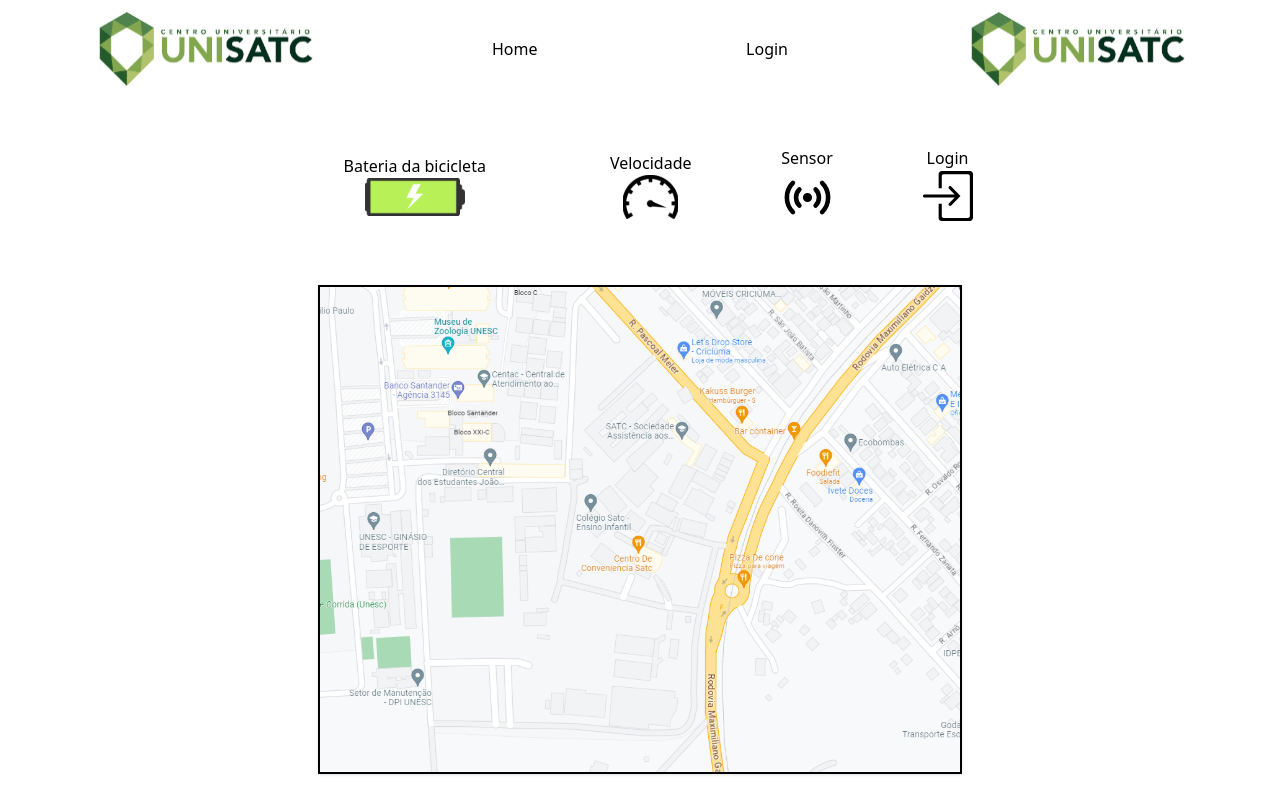
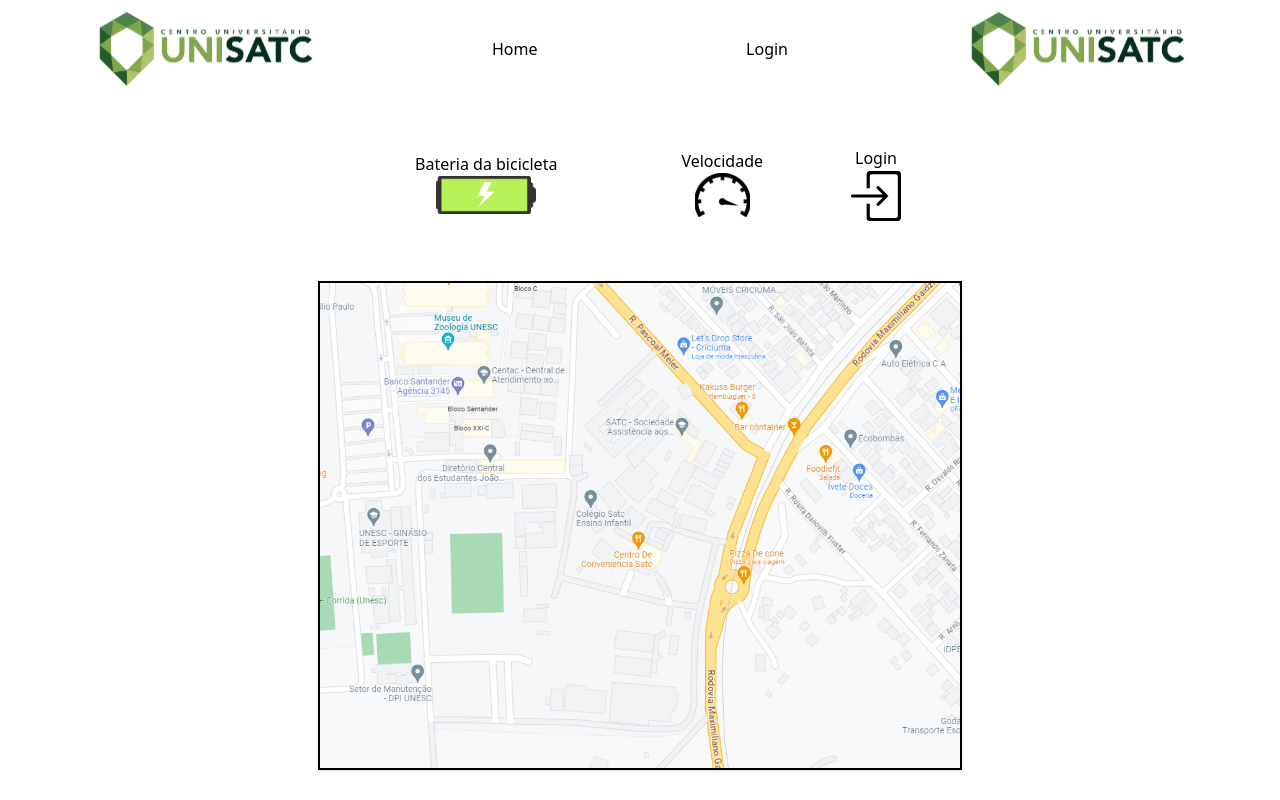
Before and after one commit to JoelFrancisco/projeto-abp-frontend, a Next.js app: page / in a window 1280 px wide. Built offline with nearby package versions, Linux system fonts and the light colour scheme.

Commit message:
Add clerk

```diff
--- a/package.json
+++ b/package.json
@@ -10,6 +10,7 @@
     "test": "vitest"
   },
   "dependencies": {
+    "@clerk/nextjs": "^4.21.12",
     "@libsql/kysely-libsql": "^0.2.0",
     "@types/node": "20.2.0",
     "@types/react": "18.2.6",
--- a/src/app/layout.tsx
+++ b/src/app/layout.tsx
@@ -1,3 +1,4 @@
+import { ClerkProvider } from "@clerk/nextjs";
 import { Header } from "@/components/Header/Header";
 import "./globals.css";
 
@@ -12,11 +13,13 @@ export default function RootLayout({
   children: React.ReactNode;
 }) {
   return (
+    <ClerkProvider>
       <html lang="en">
         <body>
           <Header />
           {children}
         </body>
       </html>
+    </ClerkProvider>
   );
 }
--- a/src/app/page.tsx
+++ b/src/app/page.tsx
@@ -1,20 +1,16 @@
-
 import Battery from "../../public/battery.svg";
 import Speedometer from "../../public/speedometer.svg";
 import Sensor from "../../public/sensor.svg";
 import Login from "../../public/login.svg";
 import Map from "../../public/map.svg";
 import Image from "next/image";
-
-
-
+import Link from "next/link";
 
 export default function Home() {
   return (
     <>
-
       <main className="flex p-3 items-center justify-center flex-col">
-        <article className="flex gap-6 space-x-16">
+        <article className="flex gap-6 space-x-16 items-center justify-center">
           <div className="m-9 flex flex-col items-center justify-center">
             <p className="text-center">Bateria da bicicleta</p>
             <Image src={Battery} alt="Logo + Nome Satc" width={100} />
@@ -24,12 +20,10 @@ export default function Home() {
             <Image src={Speedometer} alt="Logo + Nome Satc" width={55} />
           </div>
           <div className="m-9 flex flex-col items-center justify-center">
-            <p className="text-center">Sensor</p>
-            <Image src={Sensor} alt="Logo + Nome Satc" width={55} />
-          </div>
-          <div className="m-9 flex flex-col items-center justify-items-center">
             <p className="text-center mb-px">Login</p>
-            <Image src={Login} alt="Logo + Nome Satc" width={50} />
+            <Link href="LoginPage">
+              <Image src={Login} alt="Logo + Nome Satc" width={50} />
+            </Link>
           </div>
         </article>
         <section className="flex flex-col items-center justify-center mt-6">
@@ -37,7 +31,6 @@ export default function Home() {
             <Image src={Map} alt="Logo + Nome Satc" width={800} />
           </div>
         </section>
-
       </main>
     </>
   );
--- /dev/null
+++ b/src/app/sign-in/[[...sign-in]]/page.tsx
@@ -0,0 +1,14 @@
+"use client";
+import { SignIn, useUser } from "@clerk/nextjs";
+import { useEffect } from "react";
+
+export default function Page() {
+  useEffect(() => {
+    const user = useUser();
+
+    if (user) {
+      console.log(useUser());
+    }
+  }, []);
+  return <SignIn />;
+}
--- /dev/null
+++ b/src/app/sign-up/[[...sign-up]]/page.tsx
@@ -0,0 +1,5 @@
+import { SignUp } from "@clerk/nextjs";
+
+export default function Page() {
+  return <SignUp />;
+}
--- /dev/null
+++ b/src/middleware.ts
@@ -0,0 +1,7 @@
+import { authMiddleware } from "@clerk/nextjs";
+
+export default authMiddleware();
+
+export const config = {
+  matcher: ["/((?!.*\\..*|_next).*)", "/", "/(api|trpc)(.*)"],
+};
```
Also changed, not shown: 1 other file (tests, documents, lock files or other folders). Lines whose indentation alone changed are shown as unchanged.
